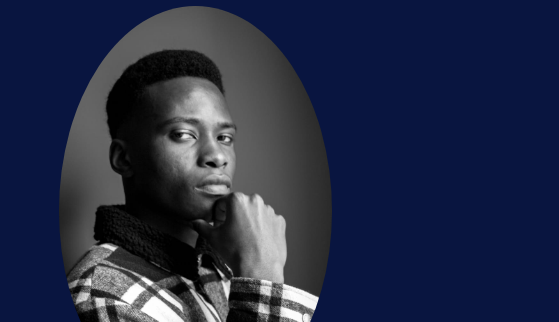
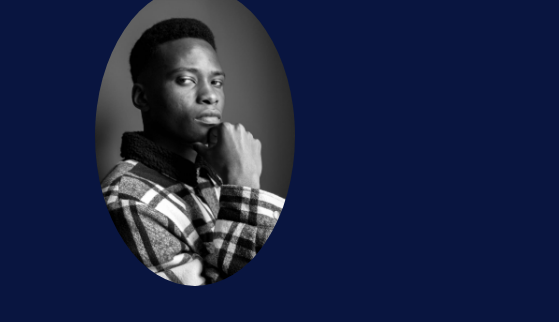
Before and after one commit to EmmanuelMukwakungu/Website-Portfolio-, a plain HTML site: page index.html in a window 390 px wide. Shown: the part 134-456 px from the top of the page, 559 px wide, since content can reach past the window. Drawn offline with Linux system fonts and the light colour scheme.

Commit message:
Adjusted layout for phones and tablets

```diff
--- a/style.css
+++ b/style.css
@@ -272,3 +272,19 @@ span {
     margin-top: 4rem;
   }
 }
+
+@media(max-width: 768px) {
+  .home {
+    flex-direction: column;
+    text-align: center;
+  }
+
+  .home img {
+    width: 200px;
+    margin-top: 20px;
+  }
+
+  header nav {
+    display: none;
+  }
+}
```
